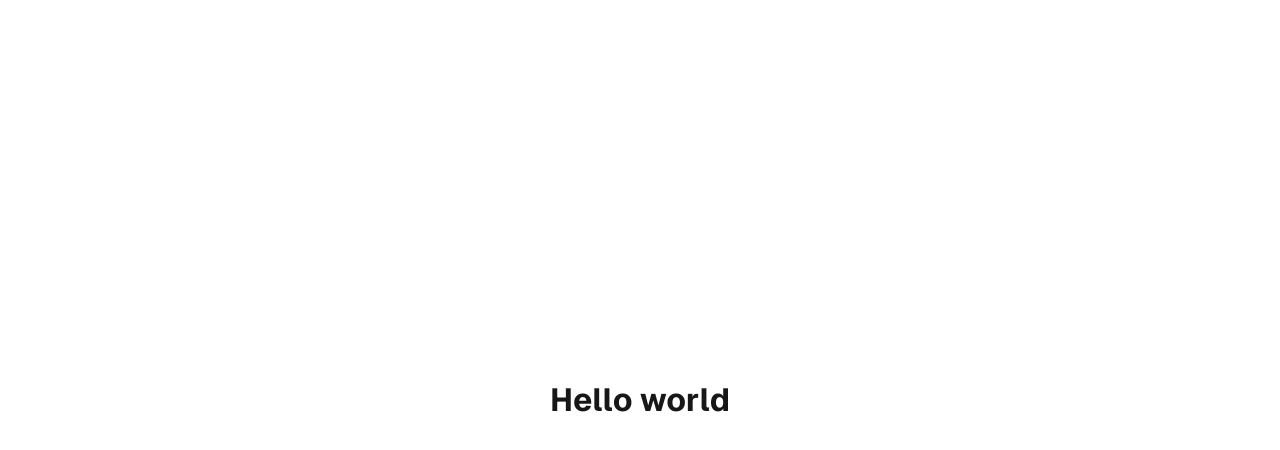
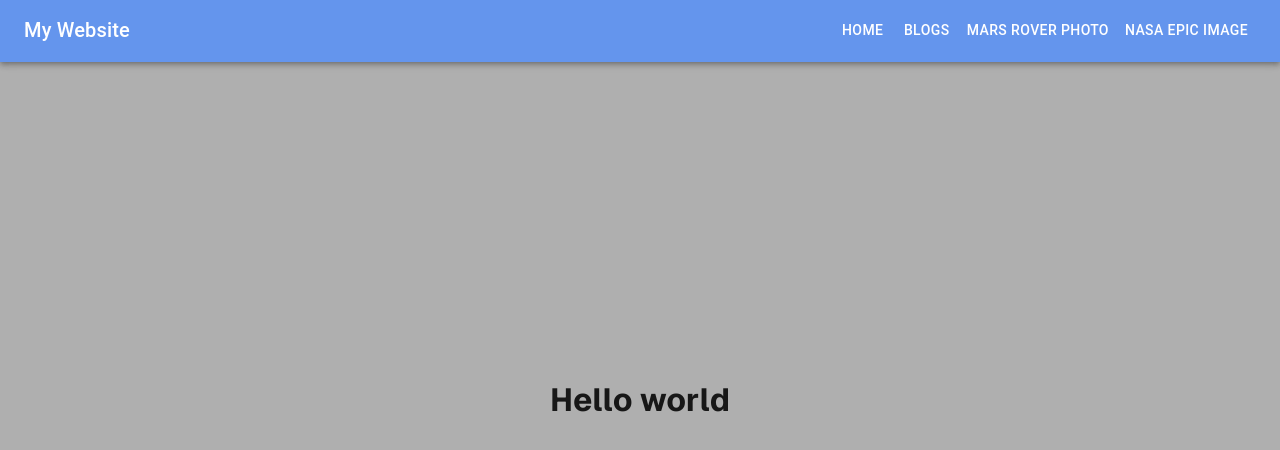
Before and after one commit to halynabondar/hyf-homework, a Next.js app in the folder React2/week1/my-app/: page / in a window 1280 px wide. Shown: the top 450 px of the page. Built offline with nearby package versions, Linux system fonts and the light colour scheme.

Commit message:
4. Build a Responsive Navbar with links to various pages

```diff
--- a/React2/week1/my-app/src/app/globals.css
+++ b/React2/week1/my-app/src/app/globals.css
@@ -1,11 +1,11 @@
 :root {
-  --background: #ffffff;
+  --background: #afafaf;
   --foreground: #171717;
 }
 
 @media (prefers-color-scheme: dark) {
   :root {
-    --background: #0a0a0a;
+    --background: #afafaf;
     --foreground: #ededed;
   }
 }
@@ -37,6 +37,6 @@ a {
 
 @media (prefers-color-scheme: dark) {
   html {
-    color-scheme: dark;
+    color-scheme: light;
   }
 }
--- a/React2/week1/my-app/src/app/page.js
+++ b/React2/week1/my-app/src/app/page.js
@@ -1,9 +1,10 @@
 import styles from "./page.module.css";
-import AstronomyPicture from "@/app/pages/nasa/[picture]/page";
+import Navbar from "@/app/pages/components/navbar";
 
 export default function Home() {
   return (
     <div className={styles.page}>
+        <Navbar/>
       <main className={styles.main}>
         <h1>Hello world</h1>
       </main>
--- a/React2/week1/my-app/src/app/page.module.css
+++ b/React2/week1/my-app/src/app/page.module.css
@@ -11,7 +11,7 @@
   align-items: center;
   justify-items: center;
   min-height: 100svh;
-  padding: 80px;
+  padding: 20px 0;
   gap: 64px;
   font-family: var(--font-geist-sans);
 }
--- /dev/null
+++ b/React2/week1/my-app/src/app/pages/components/navbar.jsx
@@ -0,0 +1,63 @@
+"use client"
+
+import React, {useState} from 'react';
+import {AppBar, Toolbar, IconButton, Typography, Button, Drawer, List, ListItem, ListItemText} from '@mui/material';
+import {Menu as MenuIcon, Home as HomeIcon, Info as InfoIcon, ContactMail as ContactIcon} from '@mui/icons-material';
+import {useRouter} from 'next/navigation'; // use Next.js router
+import {useMediaQuery, useTheme} from '@mui/material';
+
+const Navbar = () => {
+    const router = useRouter();
+    const theme = useTheme();
+    const isMobile = useMediaQuery(theme.breakpoints.down('md'));
+    const [drawerOpen, setDrawerOpen] = useState(false);
+
+    const handleNavigation = (path) => {
+        router.push(path);
+        setDrawerOpen(false);
+    };
+
+    const menuItems = [
+        {text: 'Home', path: '/'},
+        {text: 'Blogs', path: '/pages/blogs'},
+        {text: 'Mars Rover Photo', path: '/pages/marsRover'},
+        {text: 'NASA Epic Image', path: '/pages/nasa/epic'},
+    ];
+
+    const renderMenuItem = (item) => (
+        <ListItem button key={item.text} onClick={() => handleNavigation(item.path)}>
+            <ListItemText primary={item.text} />
+        </ListItem>
+    );
+
+    return (
+        <AppBar position="static" sx={{ backgroundColor: 'cornflowerblue' }}>
+            <Toolbar>
+                <Typography variant="h6" style={{ flexGrow: 1 }}>
+                    My Website
+                </Typography>
+
+                {isMobile ? (
+                    <>
+                        <IconButton color="inherit" onClick={() => setDrawerOpen(true)}>
+                            <MenuIcon />
+                        </IconButton>
+                        <Drawer anchor="left" open={drawerOpen} onClose={() => setDrawerOpen(false)}>
+                            <List>
+                                {menuItems.map(renderMenuItem)}
+                            </List>
+                        </Drawer>
+                    </>
+                ) : (
+                    menuItems.map((item) => (
+                        <Button color="inherit" key={item.text} onClick={() => handleNavigation(item.path)}>
+                            {item.text}
+                        </Button>
+                    ))
+                )}
+            </Toolbar>
+        </AppBar>
+    );
+};
+
+export default Navbar;
```
Also changed, not shown: React2/week1/my-app/package.json (+6 -2 lines), React2/week1/my-app/src/app/pages/blogs/page.jsx (+13 -4 lines), React2/week1/my-app/src/app/pages/marsRover/page.jsx (+9 -6 lines), React2/week1/my-app/src/app/pages/nasa/epic/page.jsx (+11 -7 lines), 1 other file (tests, documents, lock files or other folders).
